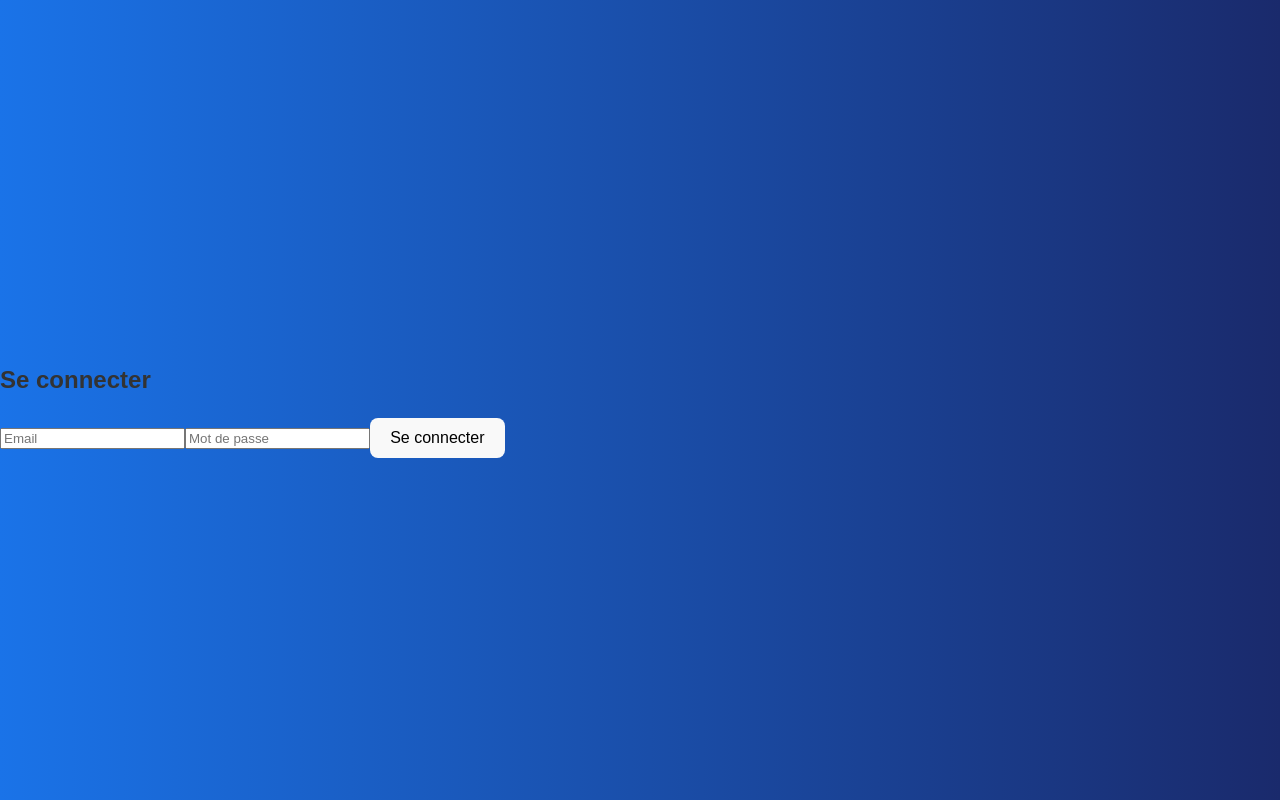
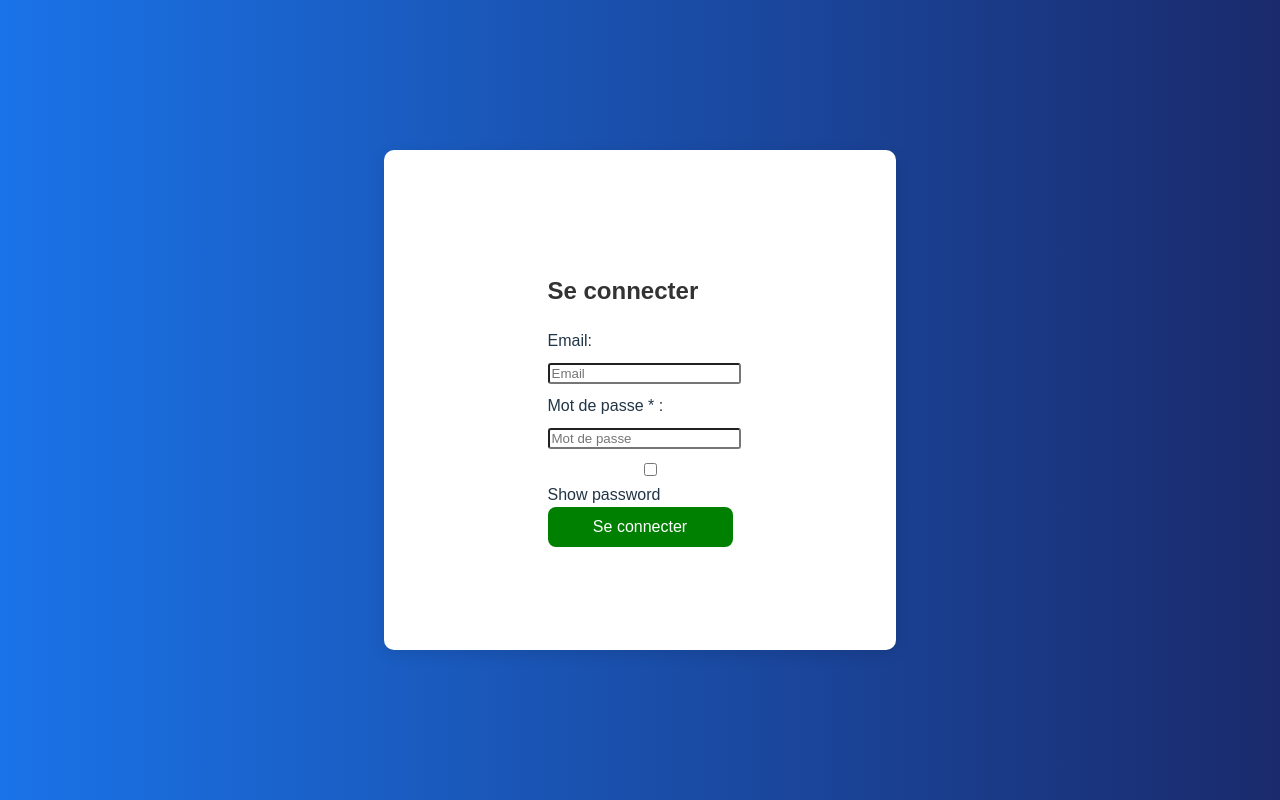
Before and after one commit to Pouiks/BugCollectorFront, a React (Vite) app: page / in a window 1280 px wide. Built offline with nearby package versions, Linux system fonts and the light colour scheme.

Commit message:
css modification

```diff
--- a/src/Components/DataTable/DataTable.css
+++ b/src/Components/DataTable/DataTable.css
@@ -13,7 +13,7 @@
     border-collapse: collapse; /* Fusion des bordures pour un style propre */
     background-color: #fff;
     color: #333;
-    border: 1px solid #ddd;
+    /* border: 1px solid #000; */
     border-radius: 8px;
     box-shadow: 0 2px 10px rgba(0, 0, 0, 0.1); /* Ombre douce */
   }
@@ -22,12 +22,18 @@
     padding: 12px;
     text-align: left;
     border-bottom: 1px solid #ddd;
+    border: 1px solid #000;
     position: relative; /* Nécessaire pour le resizer */
+  }
+  td{
+    border: 1px solid #000;
+
   }
 
   th {
     cursor: pointer;
     background-color: #f0f0f5;
+    border: 1px solid #000;
     user-select: none; /* Désactiver la sélection du texte lors du redimensionnement */
   }
 
--- a/src/Components/DataTable/DataTable.jsx
+++ b/src/Components/DataTable/DataTable.jsx
@@ -1,6 +1,7 @@
 // Components/DataTable/DataTable.jsx
 import React, { useEffect, useState } from 'react';
 import { fetchBugsForDomain, createBug } from '../../utils/bugApi';
+import './DataTable.css'
 
 const DataTable = () => {
   const [bugs, setBugs] = useState([]);
@@ -61,11 +62,10 @@ const DataTable = () => {
         <p>Erreur : Domaine utilisateur introuvable.</p>
       )}
 
-      <h3>Ajouter un Bug</h3>
-      <input type="text" placeholder="URL" value={newBug.url} onChange={(e) => setNewBug({ ...newBug, url: e.target.value })} />
+      {/* <input type="text" placeholder="URL" value={newBug.url} onChange={(e) => setNewBug({ ...newBug, url: e.target.value })} />
       <input type="text" placeholder="Description" value={newBug.description} onChange={(e) => setNewBug({ ...newBug, description: e.target.value })} />
       <input type="text" placeholder="Impact" value={newBug.impact} onChange={(e) => setNewBug({ ...newBug, impact: e.target.value })} />
-      <button onClick={handleCreateBug}>Ajouter Bug</button>
+      <button onClick={handleCreateBug}>Ajouter Bug</button> */}
     </div>
   );
 };
--- a/src/Components/Login/Login.css
+++ b/src/Components/Login/Login.css
@@ -14,28 +14,43 @@ body {
     display: flex;
     justify-content: center;
     align-items: center;
-    width: 800px;
+    margin: 0 auto;
+    width: 40%;
     height: 500px;
-    background-color: #e0e0d9;
+    background-color: #ffffff;
     box-shadow: 0 4px 15px rgba(0, 0, 0, 0.1);
     border-radius: 10px;
     position: relative;
     overflow: hidden; /* Ensure child elements don't overflow */
   }
 
-  .Card_Container-first {
-    position: absolute;
-    left: 50%;
-    transform: translateX(-50%); /* Center the container */
+  .login-form{
     width: 100%;
-    height: 100%;
+    height: 100% ;
     display: flex;
-    justify-content: center;
-    align-items: center;
+    flex-direction: column;
+    justify-content: space-around;
   }
+  input {
+    width: 100%;
+    margin: 10px 0 10px 0;
+    border-radius: 3px;
+  }
+
 
   .Card_Container-second {
     flex: 1;
     background: transparent;
     display: none; /* Currently empty */
   }
+  .showPasswordContainer > input{
+    margin: 0 0 0 10px;
+  }
+
+  .loginFormSubmit{
+    background-color: green;
+    color: white;
+  }
+  .error-message{
+    color: red;
+  }
--- a/src/Components/Login/Login.jsx
+++ b/src/Components/Login/Login.jsx
@@ -17,11 +17,22 @@ const Login = ({ onLogin }) => {
     }
   };
 
+  const showPassword = () => {
+    const passwordInput = document.getElementById("passwordInput");
+    if (passwordInput.type === "password") {
+      passwordInput.type = "text";
+    } else {
+      passwordInput.type = "password";
+    }
+  }
+
   return (
+    <div className='Card_Container'>
     <div className="login-container">
-      <form onSubmit={handleSubmit}>
+      <form className="login-form" onSubmit={handleSubmit}>
         <h2>Se connecter</h2>
         {error && <p className="error-message">{error}</p>}
+        <label htmlFor="">Email:</label>
         <input
           type="email"
           placeholder="Email"
@@ -29,15 +40,21 @@ const Login = ({ onLogin }) => {
           onChange={(e) => setEmail(e.target.value)}
           required
         />
+        <label htmlFor="">Mot de passe * : </label>
         <input
+        id="passwordInput"
           type="password"
           placeholder="Mot de passe"
           value={password}
           onChange={(e) => setPassword(e.target.value)}
           required
         />
-        <button type="submit">Se connecter</button>
+        <div className="showPasswordContainer">
+        <input type='checkbox' onClick={showPassword}/><label> Show password</label>
+        </div>
+        <button className="loginFormSubmit" type="submit">Se connecter</button>
       </form>
+    </div>
     </div>
   );
 };
--- a/src/Components/Sidebar/Sidebar.jsx
+++ b/src/Components/Sidebar/Sidebar.jsx
@@ -20,8 +20,8 @@ const Sidebar = ({ onLogout }) => {
       <Nav className="flex-column sidebar-nav">
         <Nav.Link href="#home">Home</Nav.Link>
         <Nav.Link href="#dashboard">Dashboard</Nav.Link>
-        <Nav.Link href="#reports">Reports</Nav.Link>
-        <Nav.Link href="#settings">Settings</Nav.Link>
+        <Nav.Link href="#Users">Utilisateurs</Nav.Link>
+        <Nav.Link href="#profil">Profil</Nav.Link>
       </Nav>
       <Button variant="danger" onClick={onLogout} className="logout-button">
         Logout
```
